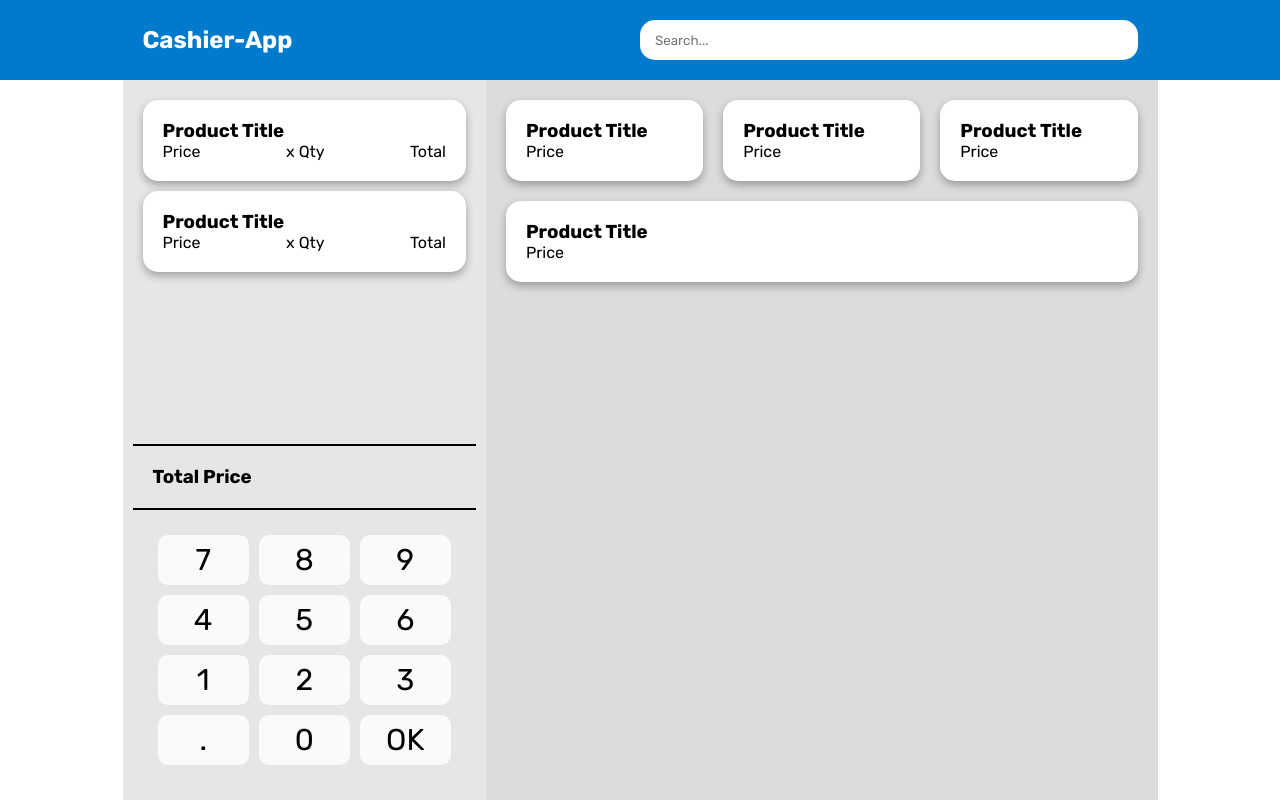
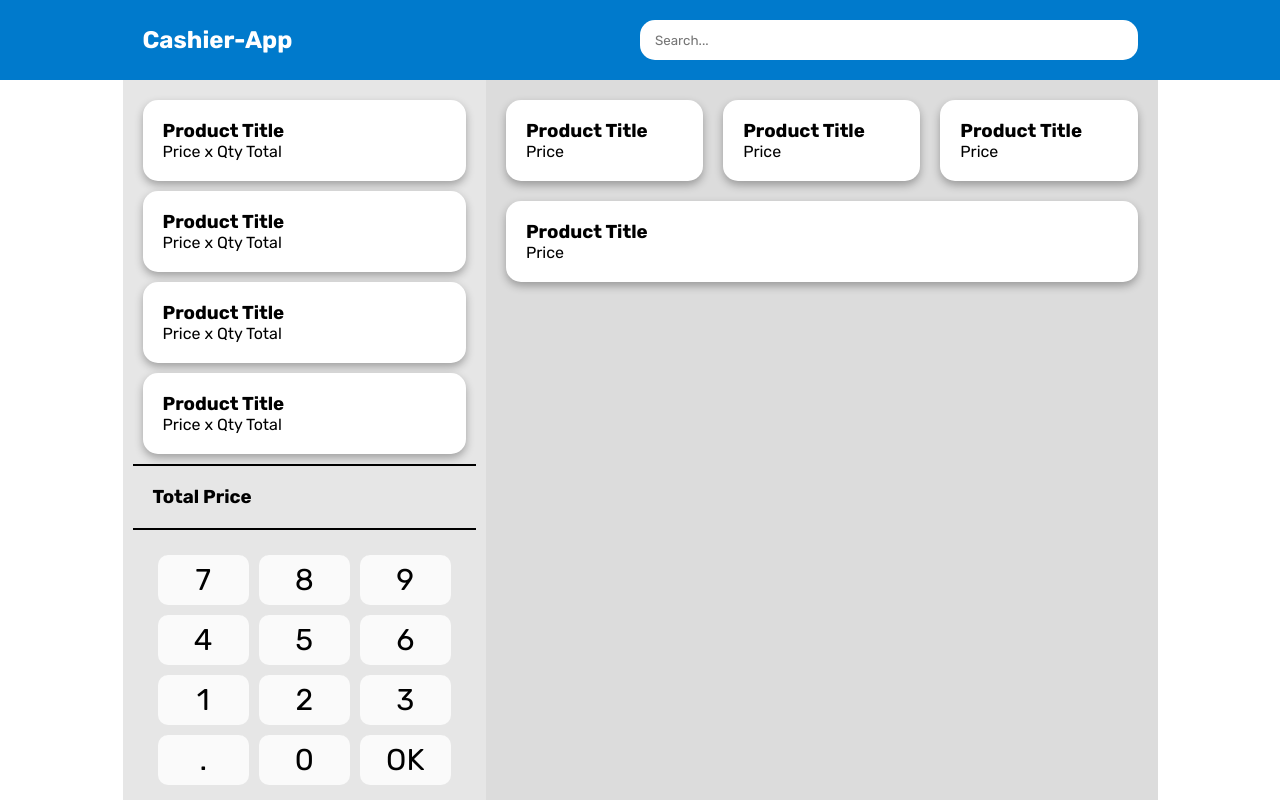
Before and after one commit to rijalislamir/cashier-app, a React (Create React App) app: page / in a window 1280 px wide. Built offline with nearby package versions, Linux system fonts and the light colour scheme.

Commit message:
Rename classes and files

```diff
--- a/src/assets/css/style.css
+++ b/src/assets/css/style.css
@@ -43,7 +43,7 @@ header {
     max-width: 1035px;
 }
 
-.cart {
+.left-pane {
     background-color: rgb(230, 230, 230);
     display: flex;
     flex-direction: column;
@@ -51,6 +51,10 @@ header {
     width: 35vw;
     height: calc(100vh - 80px);
     padding: 10px;
+}
+
+.cart__list {
+    overflow-y: auto;
 }
 
 .product-list {
@@ -79,7 +83,7 @@ header {
     cursor: pointer;
 }
 
-.cart-product-list__item {
+.cart__item {
     background-color: white;
     border-radius: 15px;
     box-shadow: 0 4px 8px 0 rgba(0, 0, 0, 0.3);
@@ -87,28 +91,19 @@ header {
     padding: 20px;
 }
 
-.cart-product-list__item:hover {
+.cart__item:hover {
     background-color: rgb(240, 240, 240);
     cursor: pointer;
 }
 
-.cart-product-list-item__price-info {
-    display: flex;
-    justify-content: space-between;
-}
-
-.product-list-item {
-
-}
-
-.cart__product-list {
+.cart {
     display: flex;
     flex-direction: column;
     justify-content: space-between;
     flex-grow: 1;
 }
 
-.cart-product-list__conclusion {
+.cart__total-price {
     border-top: 2px solid black;
     border-bottom: 2px solid black;
     padding: 20px;
@@ -136,3 +131,7 @@ header {
     background-color: rgb(240, 240, 240);
     cursor: pointer;
 }
+
+.numpad__item--double-span {
+    flex-grow: 1;
+}
--- a/src/components/Body.jsx
+++ b/src/components/Body.jsx
@@ -1,12 +1,12 @@
 import React from "react";
-import Cart from "./Cart";
-import ProductList from "./ProductList";
+import LeftPane from "./LeftPane";
+import RightPane from "./RightPane";
 
 const Body = (props) => {
     return (
         <main className="body">
-            <Cart />
-            <ProductList />
+            <LeftPane />
+            <RightPane />
         </main>
     );
 }
--- a/src/components/Cart.jsx
+++ b/src/components/Cart.jsx
@@ -1,21 +1,19 @@
 import React from "react";
-import CartProductListItem from "./CartProductListItem";
-import Numpad from "./Numpad";
+import CartItem from "./CartItem";
 
 const Cart = (props) => {
     return (
-        <section className="cart">
-            <div className="cart__product-list">
-                <div className="cart-product-list__body">
-                    <CartProductListItem />
-                    <CartProductListItem />
-                </div>
-                <div className="cart-product-list__conclusion">
-                    <h3>Total Price</h3>
-                </div>
+        <div className="cart">
+            <div className="cart__item-list">
+                <CartItem />
+                <CartItem />
+                <CartItem />
+                <CartItem />
             </div>
-            <Numpad />
-        </section>
+            <div className="cart__total-price">
+                <h3>Total Price</h3>
+            </div>
+        </div>
     );
 }
 
--- /dev/null
+++ b/src/components/CartItem.jsx
@@ -0,0 +1,14 @@
+import React from "react";
+
+const CartItem = (props) => {
+    return (
+        <div className="cart__item">
+            <h3>Product Title</h3>
+            <span>Price</span>
+            <span> x Qty </span>
+            <span>Total</span>
+        </div>
+    )
+}
+
+export default CartItem;
--- a/src/components/CartProductListItem.jsx
+++ /dev/null
@@ -1,16 +0,0 @@
-import React from "react";
-
-const CartProductListItem = (props) => {
-    return (
-        <div className="cart-product-list__item">
-            <h3>Product Title</h3>
-            <div className="cart-product-list-item__price-info">
-                <span>Price</span>
-                <span>x Qty</span>
-                <span>Total</span>
-            </div>
-        </div>
-    )
-}
-
-export default CartProductListItem;
--- /dev/null
+++ b/src/components/LeftPane.jsx
@@ -0,0 +1,14 @@
+import React from "react";
+import Cart from "./Cart";
+import Numpad from "./Numpad";
+
+const LeftPane = (props) => {
+    return (
+        <section className="left-pane">
+            <Cart />
+            <Numpad />
+        </section>
+    );
+}
+
+export default LeftPane;
--- a/src/components/Numpad.jsx
+++ b/src/components/Numpad.jsx
@@ -1,6 +1,6 @@
 import React from "react";
 
-const Numpad = () => {
+const Numpad = (props) => {
     return (
         <div className="numpad">
             <button className="numpad__item">7</button>
--- a/src/components/ProductList.jsx
+++ b/src/components/RightPane.jsx
@@ -1,7 +1,7 @@
 import React from "react";
 import ProductListItem from "./ProductListItem";
 
-const ProductList = () => {
+const RightPane = () => {
     return (
         <section className="product-list">
             <ProductListItem />
@@ -12,4 +12,4 @@ const ProductList = () => {
     );
 }
 
-export default ProductList;
+export default RightPane;
```
